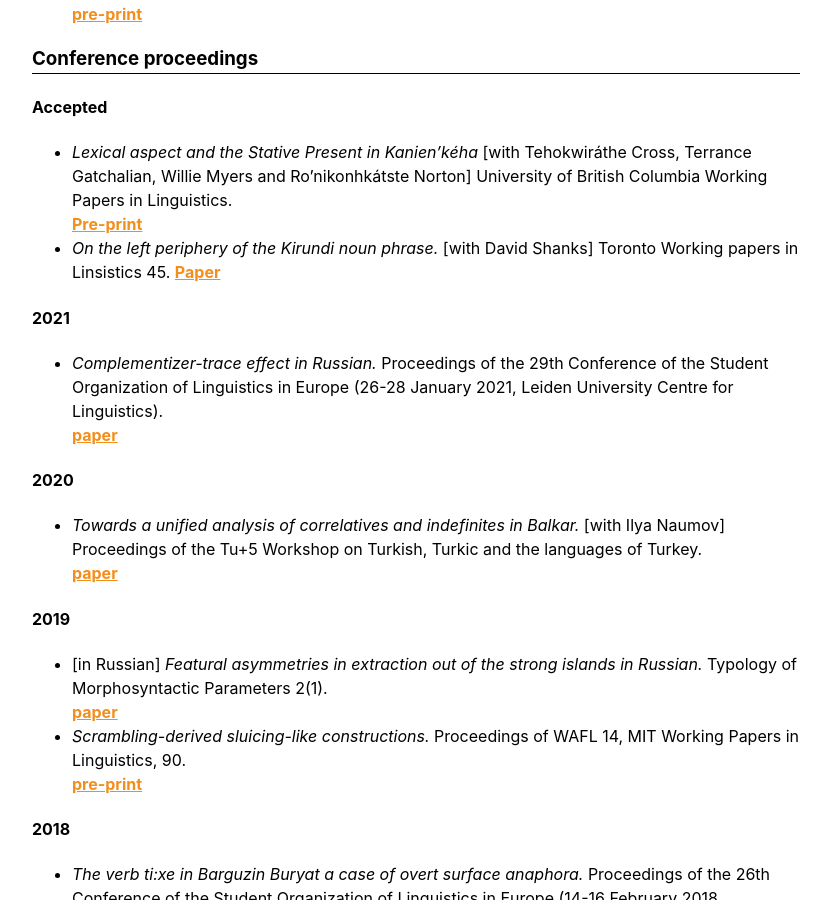
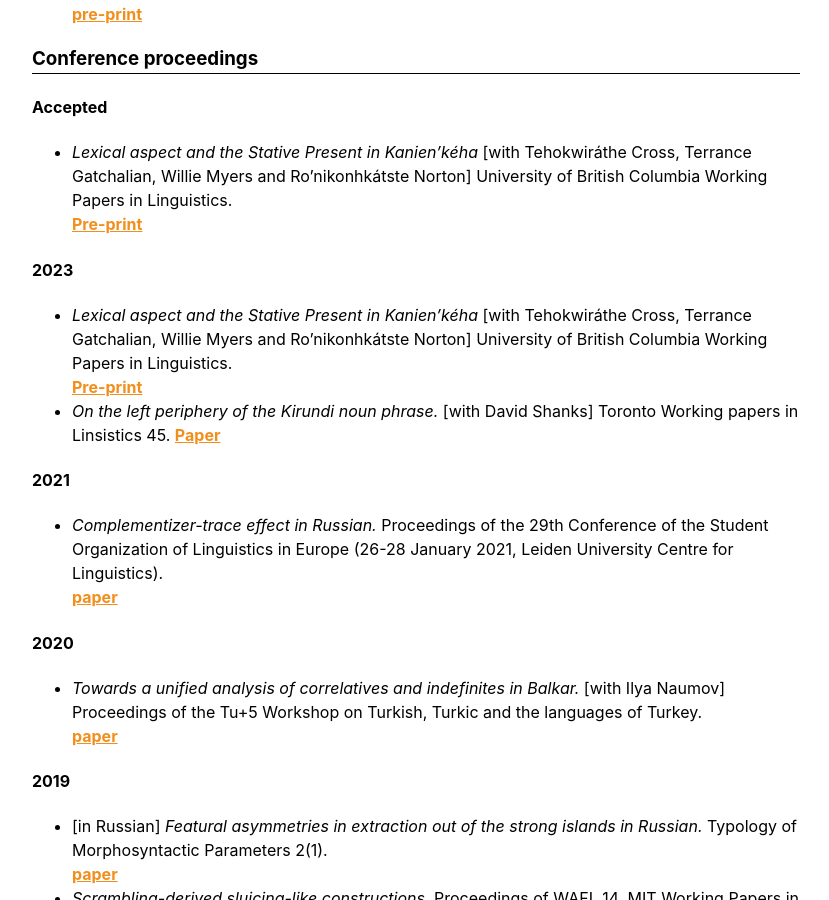
Before and after one commit to morgunova-katya/morgunova-katya.github.io, a Jekyll site: the page built from _pages/publications.md, in a window 1280 px wide and 900 px high, scrolled down 570 px. Shown: the whole window, without its empty margins (224-1053 px from the left). Built offline with Jekyll 4.4.1, drawn with Linux system fonts in a browser that asks for light colours.

Commit message:
update_2

```diff
--- a/_pages/publications.md
+++ b/_pages/publications.md
@@ -24,6 +24,12 @@ title: Publications
 <h3> Conference proceedings </h3>
 
 <h4> Accepted </h4>
+
+<ul>
+<li> <i>Lexical aspect and the Stative Present in Kanien’kéha</i> [with Tehokwiráthe Cross, Terrance Gatchalian, Willie Myers and Ro’nikonhkátste Norton] University of British Columbia Working Papers in Linguistics. <br> <a href="{{ site.baseurl }}/files/cross_et_al_2023_lexical_aspect_in_kanien'keha.pdf" class="pdf">Pre-print</a> </li>
+</ul>
+
+<h4> 2023 </h4>
 
 <ul>
 <li> <i>Lexical aspect and the Stative Present in Kanien’kéha</i> [with Tehokwiráthe Cross, Terrance Gatchalian, Willie Myers and Ro’nikonhkátste Norton] University of British Columbia Working Papers in Linguistics. <br> <a href="{{ site.baseurl }}/files/cross_et_al_2023_lexical_aspect_in_kanien'keha.pdf" class="pdf">Pre-print</a> </li>
```
Also changed, not shown: _pages/presentations.md (+2 -2 lines), 3 other files.
